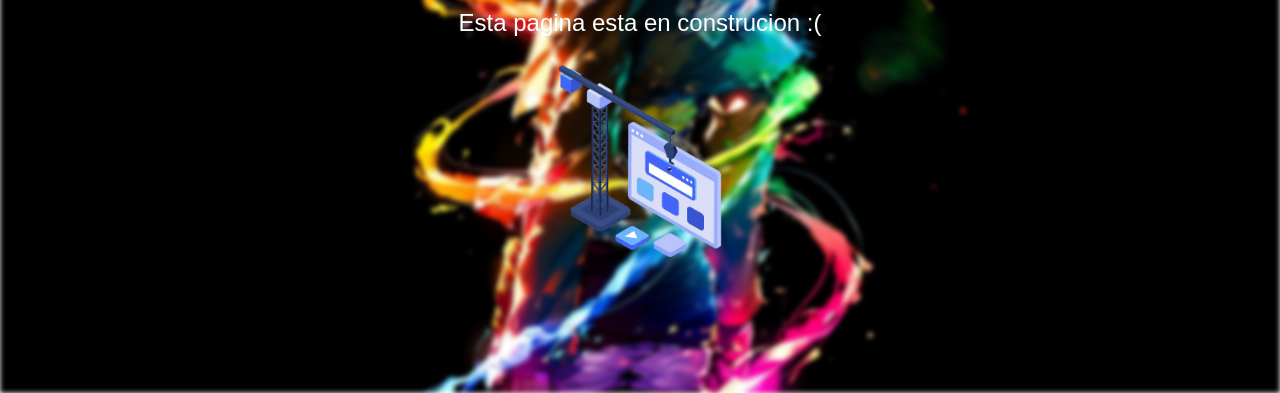
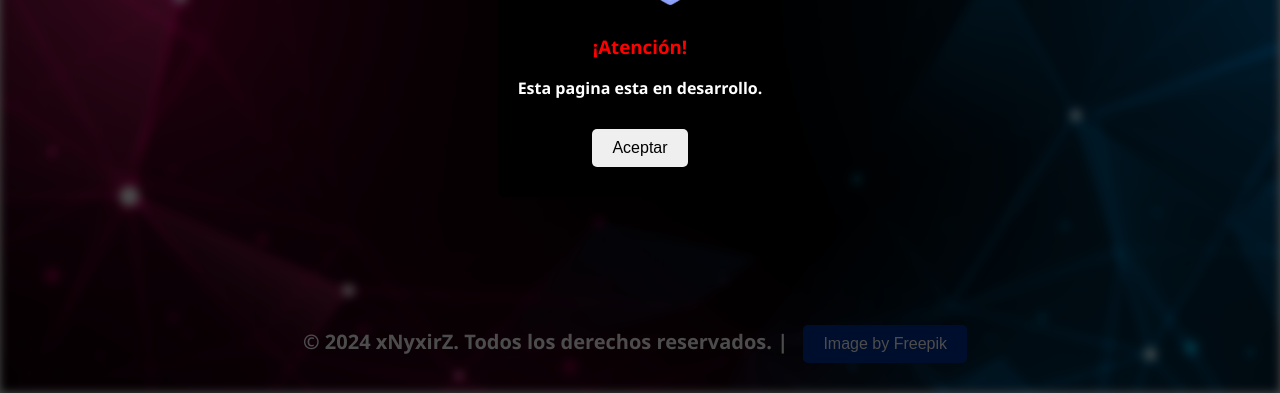
Before and after one commit to xNyxDev/xnyxirz-web, a plain HTML site: page index.html in a window 1280 px wide. Shown: the part 407-800 px from the top of the page. Drawn offline with Linux system fonts and the light colour scheme.

Commit message:
Add files via upload

```diff
--- a/index.html
+++ b/index.html
@@ -4,19 +4,49 @@
 <head>
     <meta charset="UTF-8">
     <meta name="viewport" content="width=device-width, initial-scale=1.0">
+    <link rel="icon" href="./img/icon.png">
     <link rel="stylesheet" href="styles.css">
     <title>xNyxirZ - Upps...</title>
 </head>
 
 <body>
+
     <div class="fondo"></div>
+
     <div class="contenido">
+
         <img class="logo" src="./img/logo.png" alt="xNyxirZ Logo">
+
         <h1>xNyxirZ</h1>
-        <p>Esta pagina esta en construcion :(</p>
 
-        <img class="build" src="./img/build.png" alt="build page img">
+        <p class="par">Streamer / YouTuber Dominicano (Empezando).</p>
+
+        <button class="ytb"><a href="http://youtube.com/@xnyxirz">YouTube Channel</a></button>
+        <button class="kckb"><a href="http://kick.com/xNyxirZ">Kick</a></button>
+        <button class="ig"><a href="https://www.instagram.com/_xnyxirz">Instagram</a></button>
+
+        <script src="./js/scripts.js"></script>
+
+        <div class="modal" id="modal">
+            <div class="modal-content">
+                <img class="warnimg" src="./img/build.png" alt="Advertencia">
+                <p class="warndesc">
+                <h3 class="warn">¡Atención!</h3> Esta pagina esta en desarrollo.</p>
+                <button id="accept">Aceptar</button>
+            </div>
+        </div>
+
+
+
+        <footer class="footer">
+
+            <p>&copy; 2024 xNyxirZ. Todos los derechos reservados. | <button class="freepik"> <a
+                        href="http://www.freepik.com">Image by Freepik</a></button></p>
+
+        </footer>
+
     </div>
+
 </body>
 
 </html>
--- /dev/null
+++ b/js/scripts.js
@@ -0,0 +1,6 @@
+window.onload = function() {
+    document.getElementById("modal").style.display = "flex";
+    document.getElementById("accept").onclick = function() {
+        document.getElementById("modal").style.display = "none";
+    };
+};
--- a/styles.css
+++ b/styles.css
@@ -1,24 +1,27 @@
 body {
-    margin: 0;
+    margin: auto;
     height: 100vh;
     overflow: hidden;
-    font-family: Arial, sans-serif;
+    font-family: 'Segoe UI', Tahoma, Geneva, Verdana, sans-serif;
+    font-weight: bold;
     color: white;
 }
 
+/** Background **/
 .fondo {
     position: absolute;
     top: 0;
     left: 0;
     width: 100%;
     height: 100%;
-    background-image: url('./img/fondo.png');
+    background-image: url("./img/fondo.jpg");
     background-size: cover;
     background-position: center;
-    filter: blur(2.5px);
+    filter: blur(5px);
     z-index: 0;
 }
 
+/** Content **/
 .contenido {
     position: relative;
     z-index: 1;
@@ -32,19 +35,108 @@ body {
 
 h1 {
     font-size: 3em;
-    margin: 0;
+    padding: 2px;
 }
 
 p {
-    font-size: 1.5em;
+    font-size: 20px;
 }
 
+/** Buttons **/
+button {
+    border: none;
+    border-radius: 5px;
+    cursor: pointer;
+    padding: 10px 20px;
+    font-size: 16px;
+    margin: 10px;
+    transition: background-color 0.3s, transform 0.2s;
+}
+
+button a {
+    text-decoration: none;
+    color: white;
+    display: block;
+}
+
+/** Button Colors **/
+.ytb {
+    background-color: #FF0000;
+}
+
+.ig {
+    background-color: purple;
+}
+
+.kckb {
+    background-color: #00FF00;
+}
+
+.freepik {
+    background-color: rgb(0, 48, 153);
+}
+
+.warnb {
+    background-color: #bbff00;
+    font-weight: bold;
+}
+
+/** Button States **/
+button:disabled {
+    background-color: #ccc;
+    cursor: not-allowed;
+}
+
+.ytb:hover:not(:disabled),
+.kckb:hover:not(:disabled),
+.ig:hover:not(:disabled),
+.freepik:hover:not(:disabled),
+.warnb:hover:not(:disabled) {
+    transform: translateY(-3px);
+    opacity: 0.9;
+}
+
+/** Warning Modal **/
+.modal {
+    display: flex;
+    justify-content: center;
+    align-items: center;
+    position: fixed;
+    top: 0;
+    left: 0;
+    width: 100%;
+    height: 100%;
+    background: rgba(0, 0, 0, 0.7);
+    z-index: 1000;
+}
+
+.modal-content {
+    background: rgb(0, 0, 0);
+    padding: 20px;
+    border-radius: 5px;
+}
+
+.warnimg {
+    width: 200px;
+}
+
+.warn {
+    color: red;
+}
+
+.warndesc {
+    font-size: 20px;
+}
+
+/** Logo **/
 .logo {
+    margin-top: 20px;
     width: 200px;
     border-radius: 50%;
     border: solid 2px white;
 }
 
-.build {
-    width: 200px;
+/** Footer **/
+.footer {
+    margin-top: auto;
 }
```
Also changed, not shown: img/fondo.jpg (added), img/icon.png (added).
